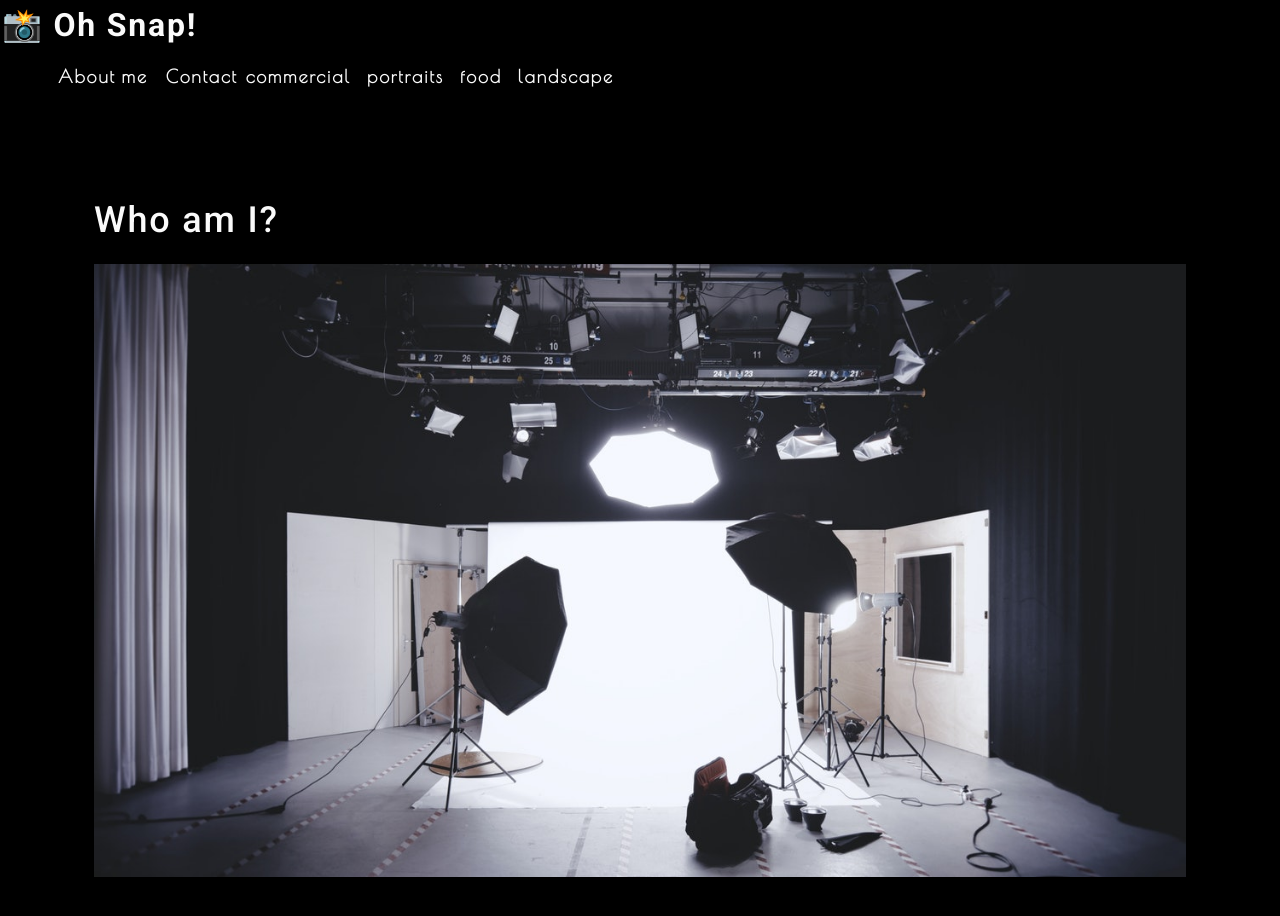
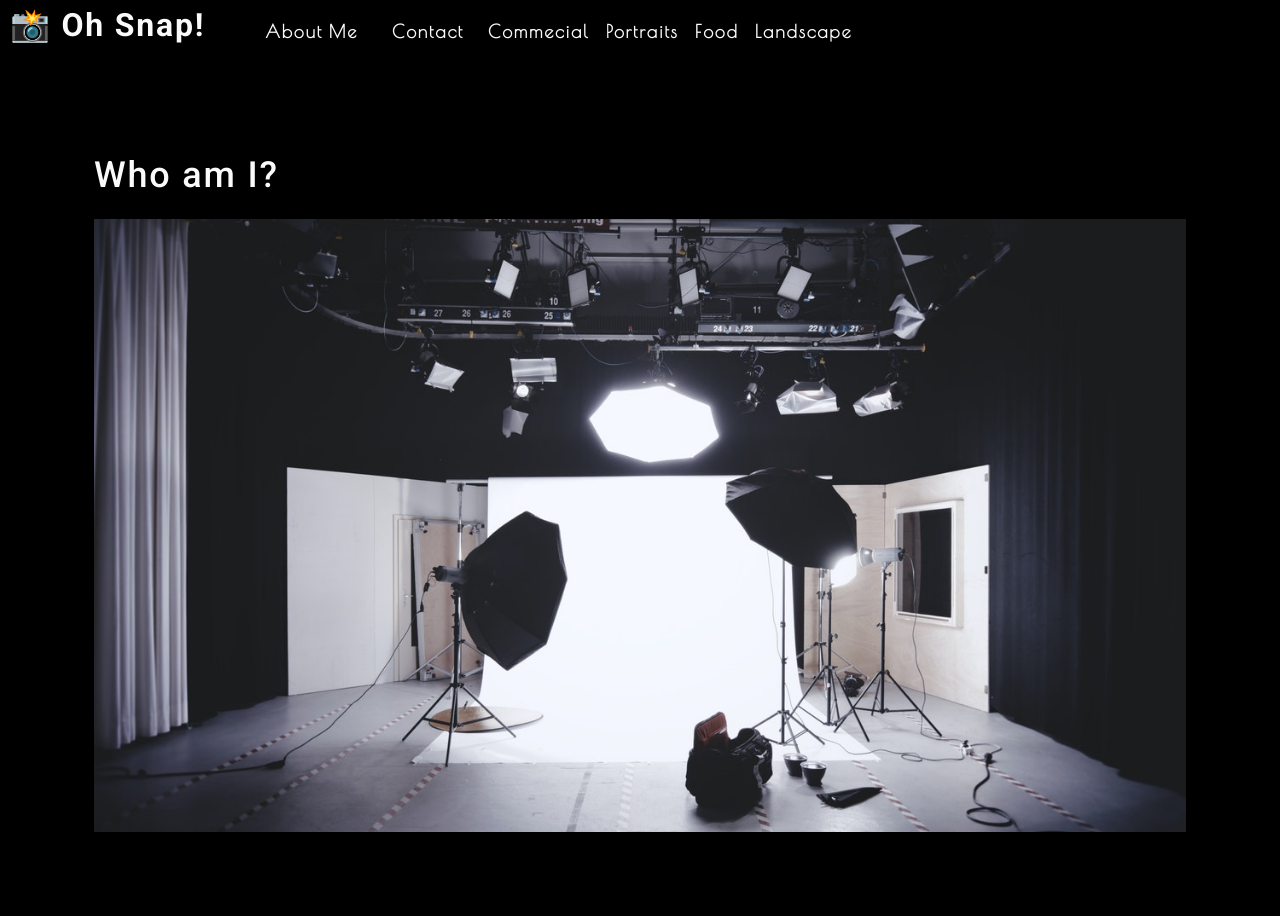
Before and after one commit to Lydia-tech/photo-port, a React (Create React App) app: page / in a window 1280 px wide. Shown: the top 916 px of the page. Built offline with nearby package versions, Linux system fonts and the light colour scheme.

Commit message:
finished module 2

```diff
--- a/src/components/About/index.js
+++ b/src/components/About/index.js
@@ -6,6 +6,7 @@
     <section className="my-5">
       <h1 id="about">Who am I?</h1>
       <img src={coverImage} className="my-2" style={{ width: "100%" }} alt="cover" />
+
     </section>
 
   );
--- a/src/components/Nav/index.js
+++ b/src/components/Nav/index.js
@@ -1,48 +1,60 @@
 import React from 'react';
+import { capitalizeFirstLetter } from "../../utils/helpers"
 
 function Nav() {
     const categories = [
-        { name: 'commercial', description: 'Photos of grocery stores, food trucks, and other commercial projects' },
-        { name: 'portraits', description: 'Portraits of people in my life' },
-        { name: 'food', description: 'Delicious delicacies' },
-        { name: 'landscape', description: 'Fields, farmhouses, waterfalls, and the beauty of nature', },
+        {
+            name: 'commecial',
+            description: "Photos of grocery stores, food trucks, and other commerical projects"
+        },
+        {
+            name: 'portraits',
+            description: 'Portaits of people in my life'
+        },
+        {
+            name: 'food',
+            description: 'Deliscious delicacies'
+        },
+        {
+            name: 'landscape',
+            description: 'Fields, farmhouses, waterfalls, and the beauty of nature'
+        }
     ];
 
     function categorySelected(name) {
-        console.log(`${name} clicked`)
+        console.log(`${name} clicked`);
     }
 
     return (
-<header>
+        <header className="flex-row px-1">
            <h2>
-    <a href="/">
-      <span role="img" aria-label="camera"> 📸</span> Oh Snap!
+               <a data-testid="link" href ="/">
+                   <span role="img" aria-label="camera">📸</span> Oh Snap!
                </a>
            </h2>
            <nav>
                <ul className="flex-row">
                    <li className="mx-2">
-        <a href="#about">
-          About me
+                       <a data-testid="about" href="#about">
+                           About Me
                        </a>
                    </li>
-      <li>
+                   <li className="mx-2">
                        <span>Contact</span>
                    </li>
                    {categories.map((category) => (
                        <li
-          className="mx-1"
+                       className = "mx-1"
                        key={category.name}
                        >
-          <span onClick={categorySelected} >
-            {category.name}
+                           <span onClick={() => categorySelected(category.name)}>
+                               {capitalizeFirstLetter(category.name)}
                             </span>
                        </li>
                    ))}
                </ul>
            </nav>
         </header>
-
     );
 }
 
```
Also changed, not shown: 2 other files (tests, documents, lock files or other folders). Lines whose indentation alone changed are shown as unchanged.
